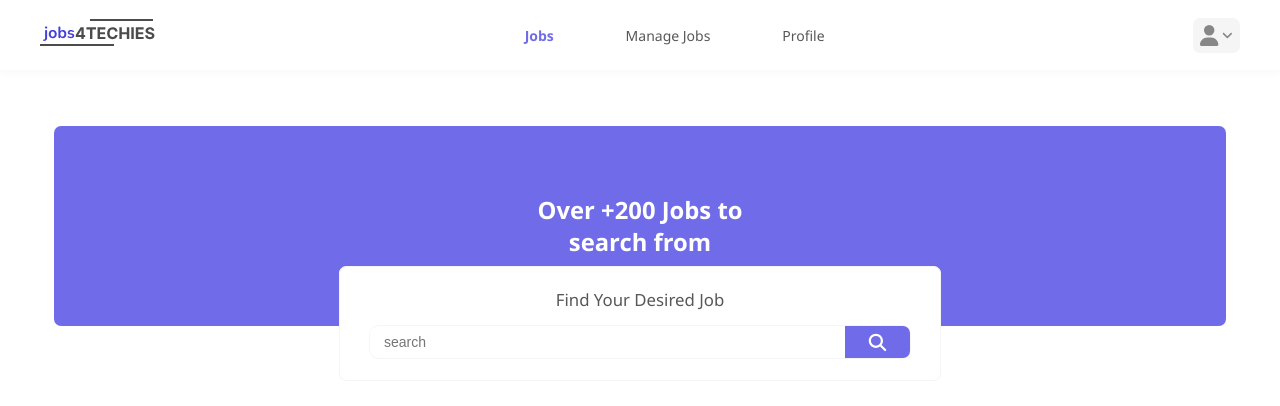
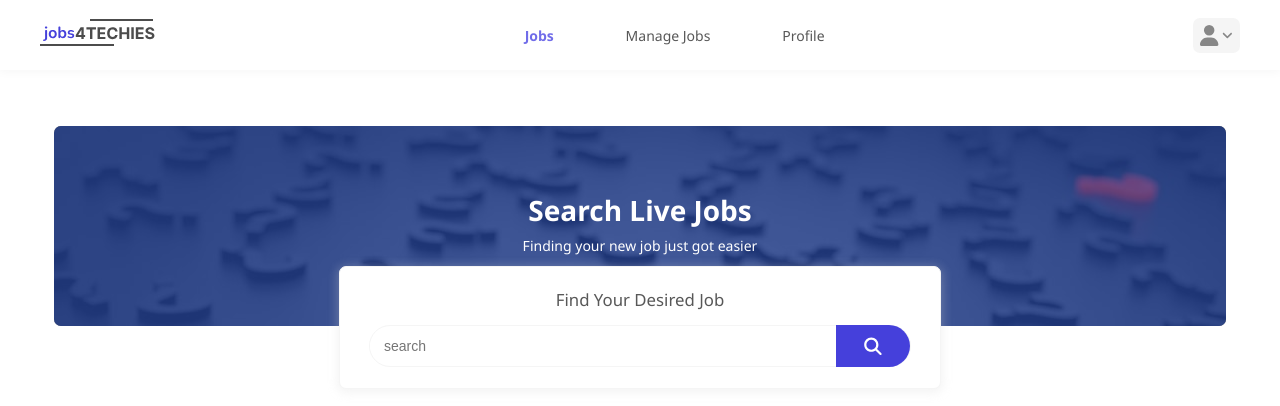
Before and after one commit to Udee101/jft, a Vue app in the folder client/: page /listings in a window 1280 px wide. Shown: the top 406 px of the page. Built offline with nearby package versions, Linux system fonts and the light colour scheme; no server answers; sample sign-in values are in the browser's storage.

Commit message:
update site's copy and modify landing page UI

```diff
--- a/client/src/assets/css/app.css
+++ b/client/src/assets/css/app.css
@@ -170,10 +170,6 @@ textarea{
   margin: 1rem;
 }
 
-.m-1-2 {
-  margin: 1.2rem;
-}
-
 .my-1 {
   margin-top: 1rem;
   margin-bottom: 1rem;
@@ -197,12 +193,12 @@ textarea{
   margin-top: 1rem;
 }
 
+.mt-2 {
+  margin-top: 2rem;
+}
+
 .mr-1 {
   margin-right: 1rem;
-}
-
-.mr-2 {
-  margin-right: 2rem;
 }
 
 .p-0-5 {
@@ -211,10 +207,6 @@ textarea{
 
 .p-1 {
   padding: 1rem;
-}
-
-.p-1-2 {
-  padding: 1.2rem;
 }
 
 .py-1 {
@@ -237,10 +229,6 @@ textarea{
 
 .pr-1 {
   padding-right: 1rem;
-}
-
-.pr-2 {
-  padding-right: 2rem;
 }
 
 main {
@@ -499,9 +487,9 @@ nav {
 
 .hero-cta {
   display: grid;
-  grid-template-columns: 1fr;
+  grid-template-columns: repeat(2, 1fr);
   grid-template-rows: auto;
-  row-gap: 1rem;
+  column-gap: 0.5rem;
   place-content: center;
 }
 
@@ -509,7 +497,7 @@ nav {
   background-color: var(--color-1);
   color: var(--color-5);
   padding: .7rem;
-  border-radius: 0.2rem;
+  border-radius: 1.5rem;
 }
 
 .hero-cta>.sign-up {
@@ -518,7 +506,7 @@ nav {
   padding: .7rem;
   font-weight: bold;
   border: 1px solid var(--color-1);
-  border-radius: 0.2rem;
+  border-radius: 1.5rem;
 }
 
 /*************************/
@@ -573,7 +561,7 @@ nav {
   grid-template-columns: 1fr;
   grid-template-rows: auto;
   row-gap: 1.5rem;
-  margin: 3rem auto;
+  margin: 2rem auto 4rem;
 }
 
 .job-box {
@@ -612,8 +600,8 @@ nav {
 
 .more-jobs {
   border: 1px solid var(--color-4);
-  border-radius: 0.2rem;
-  padding: 0.75rem;
+  border-radius: 1.5rem;
+  padding: 0.7rem 1.5rem;
   background: var(--color-5);
 }
 
@@ -630,7 +618,7 @@ nav {
   max-width: 1175px;
   margin: 5rem auto;
   padding: 3rem 1rem;
-  background: var(--color-4);
+  background: var(--color-1);
 }
 
 .subscribe-container>.icon {
@@ -655,16 +643,16 @@ nav {
 
 .news-letter-form>form>.input-group {
   width: 100%;
-  height: 35px;
+  height: 40px;
   display: flex;
   justify-content: center;
   align-items: center;
   background: var(--color-5);
-  border-radius: 1rem;
+  border-radius: 1.5rem;
 }
 
 .input-group>input {
-  width: 60%;
+  width: 65%;
   border: none;
   outline: none;
   background: transparent;
@@ -676,11 +664,11 @@ nav {
 }
 
 .input-group>.btn-send {
-  width: 31%;
-  padding: 0.5rem;
-  margin-right: -0.1rem;
-  background: var(--color-4);
-  border-radius: 0 0.7rem 0.7rem 0;
+  width: 25%;
+  padding: 0.75rem;
+  margin-right: -1.3rem;
+  background: var(--color-1);
+  border-radius: 0 1.2rem 1.2rem 0;
   border: none;
 }
 
@@ -763,11 +751,21 @@ footer>.name {
 }
 
 .banner-container>.banner {
-  background: var(--color-4);
+  background: url(../img/question-mark-1872665_1280.jpg) no-repeat;
   width: 100%;
   height: 200px;
   margin: auto;
+  position: relative;
+}
+
+.banner>.overlay{
+  background: #2e50afab;
+  position: absolute;
+  z-index: 1;
+  width: 100%;
+  height: 100%;
   display: flex;
+  flex-direction: column;
   justify-content: center;
   align-items: center;
 }
@@ -787,24 +785,27 @@ footer>.name {
   row-gap: 1rem;
   padding: 1.5rem 0;
   border: 1px solid whitesmoke;
+  box-shadow: 0 2px 10px 2px #d8d7d748;
   border-radius: 0.5rem;
+  z-index: 1;
 }
 
 .search-wrapper>.search-box {
   width: 90%;
-  height: 32px;
+  height: 40px;
   border: 1px solid whitesmoke;
-  border-radius: 0.7rem;
+  border-radius: 1.5rem;
   display: flex;
   justify-content: space-between;
   align-items: center;
 }
 
 .search-box>input {
+  appearance: searchfield;
   width: 90%;
   border: none;
   outline: none;
-  border-radius: 0.5rem 0 0 0.5rem;
+  border-radius: 1.2rem 0 0 1.2rem;
 }
 
 .search-box>input[placeholder] {
@@ -814,10 +815,10 @@ footer>.name {
 }
 
 .search-box>.search-btn {
-  background: var(--color-4);
+  background: var(--color-1);
   width: 10%;
-  padding: 0.55rem;
-  border-radius: 0 0.5rem 0.5rem 0;
+  padding: 0.9rem;
+  border-radius: 0 1.5rem 1.5rem 0;
   cursor: pointer;
 }
 
@@ -1095,7 +1096,8 @@ footer>.name {
     grid-template-columns: repeat(3, 1fr);
   }
   .subscribe-container,
-  .banner-container>.banner {
+  .banner-container>.banner,
+  .banner>.overlay {
     border-radius: 0.5rem;
   }
 
--- a/client/src/components/Banner.vue
+++ b/client/src/components/Banner.vue
@@ -1,7 +1,10 @@
 <template>
   <div class="banner-container">
     <div class="banner">
-      <p class="text-xl text-white text-center font-bold">Over +200 Jobs to search from</p>
+      <div class="overlay">
+        <p class="text-xxl text-white text-center font-bold my-0-5">Search Live Jobs</p>
+        <p class="text-center text-white mb-1">Finding your new job just got easier</p>
+      </div>
     </div>
     <div class="search-wrapper">
       <p class="text-md text-color-3">Find Your Desired Job</p>
@@ -16,7 +19,6 @@
 
 <script>
   export default {
-
   }
 </script>
 
--- a/client/src/components/LandingPage/CategoriesSection.vue
+++ b/client/src/components/LandingPage/CategoriesSection.vue
@@ -4,9 +4,7 @@
 			<p class="text-center text-xl pb-1 section-header">Categories</p>
 			<div class="sub-text">
 				<p class="text-center text-color-3">
-					Discover exciting opportunities accross industries and find your
-					perfect career fit. Start your job search today and take the next step
-					towards your professional goals.
+					Discover exciting opportunities across industries and find your perfect career fit.
 				</p>
 			</div>
 
--- a/client/src/components/LandingPage/FeaturedJobsSection.vue
+++ b/client/src/components/LandingPage/FeaturedJobsSection.vue
@@ -5,7 +5,7 @@
 
 			<div class="jobs">
 					<job-card
-						v-for="(job, index) in listings"
+						v-for="(job, index) in listings.data"
 						:key="index"
 						:job="job"
 					>
@@ -15,7 +15,7 @@
 			<div class="text-center my-1">
 				<router-link
 					:to="{name: 'allListings'}"
-					class="more-jobs hover-opacity font-bold text-color-4"
+					class="more-jobs hover-opacity font-bold text-color-1"
 				>
 					Find More Jobs
 				</router-link>
@@ -34,12 +34,22 @@ import { mapState } from 'vuex';
     },
 
     created() {
-      this.$store.dispatch('jobListing/fetchJobListings')
+      this.$store.dispatch('jobListing/fetchJobListings', {
+				page: this.currentPage,
+				limit: this.limit
+			})
     },
 
     computed: mapState({
       listings: (state) => state.jobListing.jobListings
-    })
+    }),
+
+		data() {
+			return {
+				currentPage: 1,
+				limit: 5
+			}
+		},
 
   }
 </script>
--- a/client/src/components/LandingPage/HeroSection.vue
+++ b/client/src/components/LandingPage/HeroSection.vue
@@ -5,13 +5,13 @@
         <p class="hero-text text-xxl">Get The <span class="text-color-1">Right Job </span>You Deserve
         </p>
 
-        <p class="hero-sub-text text-md my-1">Lots of jobs &amp; Several candidates are registered</p>
+        <p class="hero-sub-text text-md my-1">Start your job search today and take the next step towards your professional goals.</p>
       </div>
 
       <div class="hero-cta text-center">
-        <a href="#jobs" class="find-jobs font-bold hover-opacity" >Find Jobs</a>
+        <router-link :to="{ name: 'allListings' }" class="find-jobs font-bold hover-opacity" >Search jobs</router-link>
 
-        <router-link :to="{name: 'register'}" class="sign-up hover-opacity">Become a member</router-link>
+        <router-link :to="{ name: 'manageListings' }" class="sign-up hover-opacity">Post job</router-link>
 
       </div>
     </div>
--- a/client/src/components/LandingPage/NewsLetterSection.vue
+++ b/client/src/components/LandingPage/NewsLetterSection.vue
@@ -13,14 +13,14 @@
 
 			<div class="news-letter-msg-container my-1">
 				<div class="news-letter-msg text-white text-lg mt-1 mb-0-5">
-					<p>Never Want to Miss Any <span class="font-bold"> Job News?</span></p>
+					<p class="text-center">Sign up here to never miss an update!</p>
 				</div>
 
 				<div class="news-letter-form my-1">
 					<form action="">
 						<div class="input-group">
 							<input type="email" placeholder="Enter Email" class="text-color-3">
-							<button type="submit" class="btn-send text-white p-0-5 hover-opacity">Subscribe</button>
+							<button type="submit" class="btn-send text-white p-0-5 hover-opacity cursor-pointer">Subscribe</button>
 						</div>
 					</form>
 				</div>
```
Also changed, not shown: client/src/assets/img/question-mark-1872665_1280.jpg (added).
